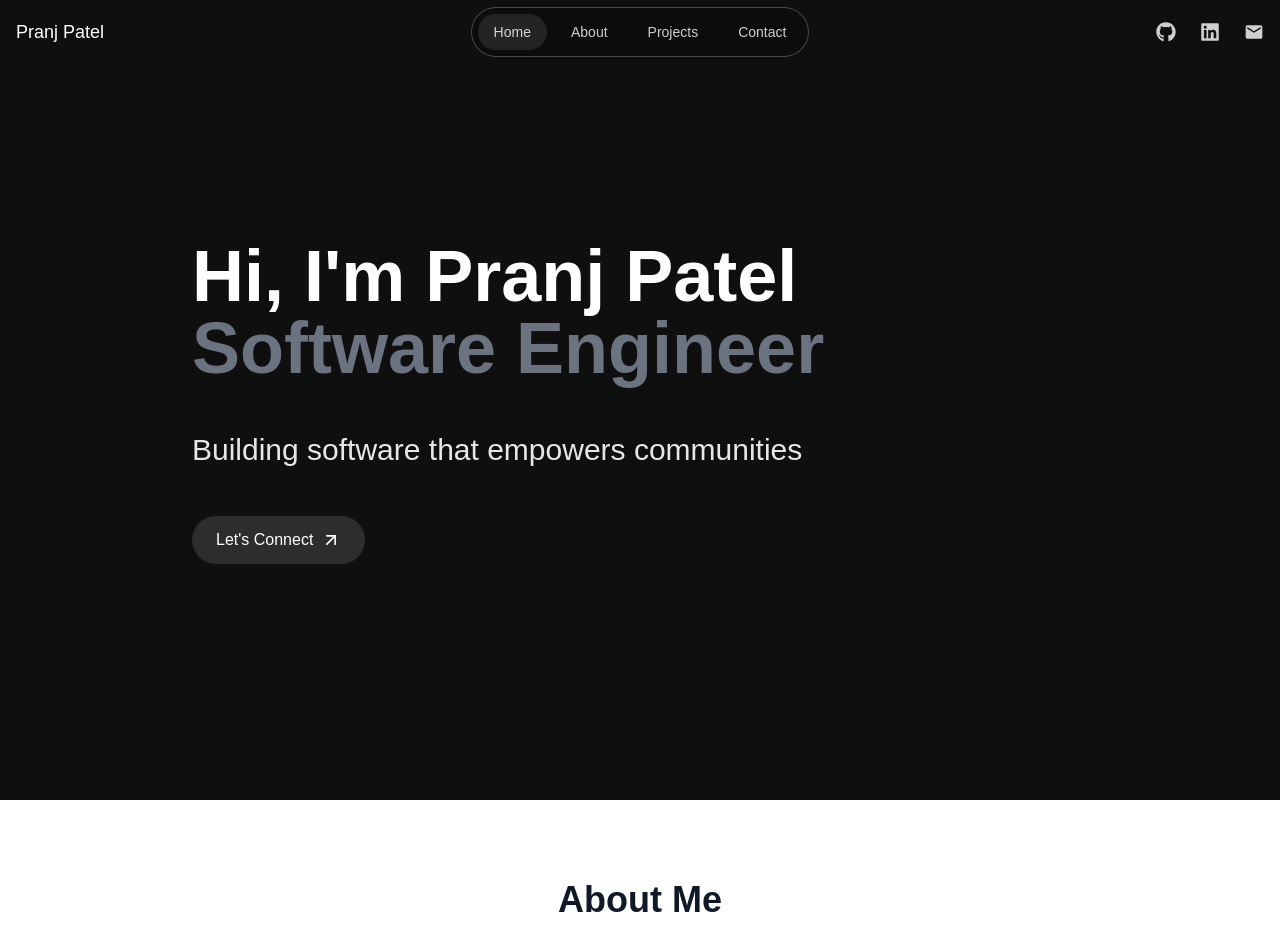
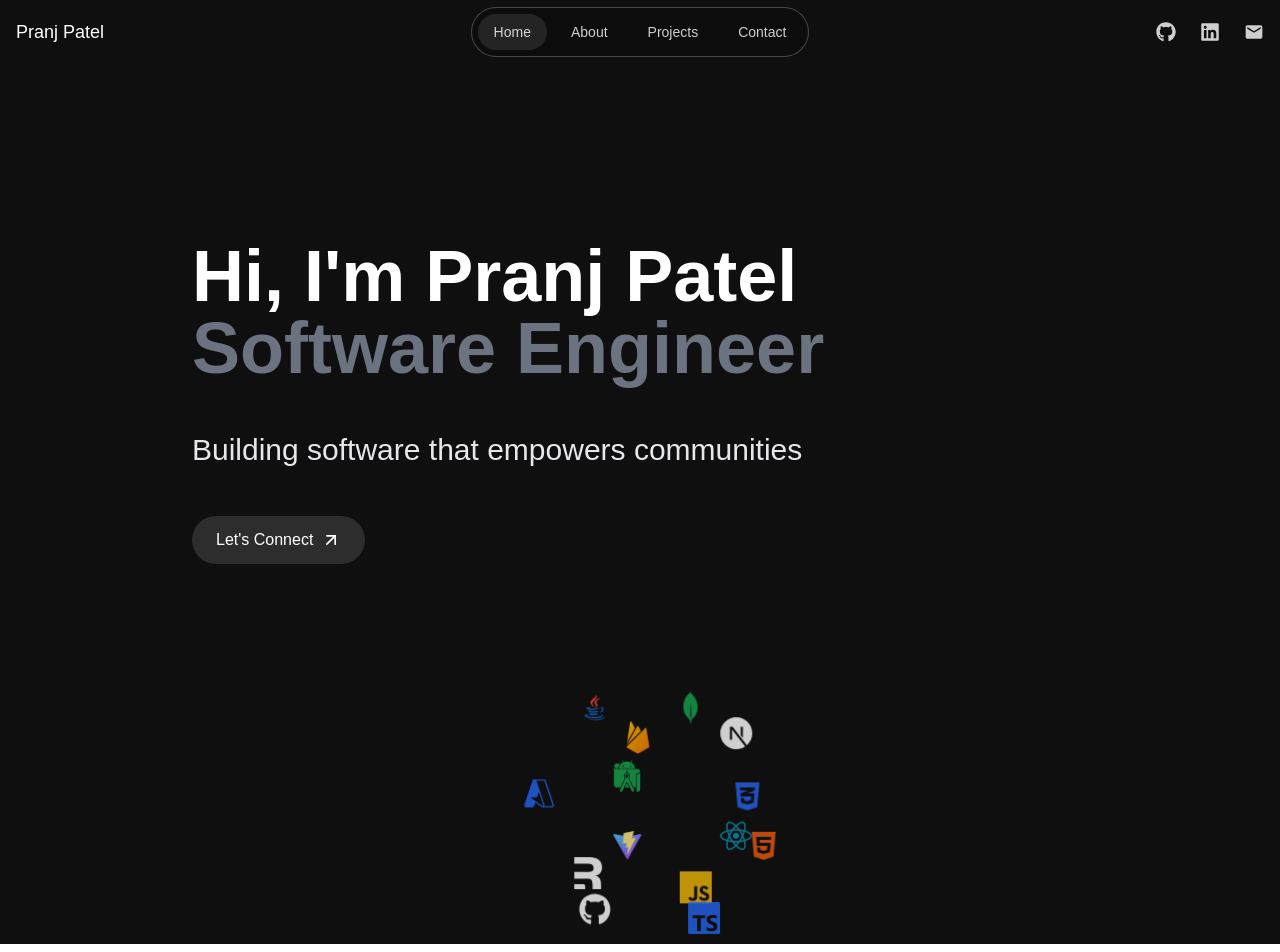
Before and after one commit to Ppatel122/Portfolio, a Next.js app: page / in a window 1280 px wide. Shown: the top 952 px of the page. Built offline with nearby package versions, Linux system fonts and the light colour scheme.

Commit message:
Add CustomIcons and TechSphere components with dynamic icon rendering

```diff
--- /dev/null
+++ b/src/app/components/CustomIcons.jsx
@@ -0,0 +1,71 @@
+import React from "react";
+
+export const ViteIcon = (props) => (
+  <svg viewBox="0 0 32 32" className={props.className || "w-6 h-6"} {...props}>
+    <defs>
+      <linearGradient id="viteGradient" x1="0" y1="0" x2="100%" y2="100%">
+        <stop offset="0%" stopColor="#41D1FF" />
+        <stop offset="100%" stopColor="#BD34FE" />
+      </linearGradient>
+    </defs>
+    <path
+      fill="url(#viteGradient)"
+      d="M29.884 6.146l-13.142 23.5a.714.714 0 0 1-1.244.005L2.096 6.148a.714.714 0 0 1 .746-1.057l13.156 2.352a.714.714 0 0 0 .253 0l12.881-2.348a.714.714 0 0 1 .752 1.05z"
+    />
+    <path
+      fill="#FFEA83"
+      d="M22.264 2.007L12.54 3.912a.357.357 0 0 0-.288.33l-.598 10.104a.357.357 0 0 0 .437.369l2.707-.625a.357.357 0 0 1 .43.42l-.804 3.939a.357.357 0 0 0 .454.413l1.672-.508a.357.357 0 0 1 .454.414l-1.317 6.173c-.08.375.434.548.65.267l.143-.222 7.83-15.8a.357.357 0 0 0-.387-.51l-2.787.537a.357.357 0 0 1-.41-.45l1.818-6.306a.357.357 0 0 0-.412-.45z"
+    />
+  </svg>
+);
+
+export const FirebaseIcon = (props) => (
+  <svg viewBox="0 0 24 24" className={props.className || "w-6 h-6"} {...props}>
+    <defs>
+      <linearGradient id="firebaseGradient" x1="0%" y1="0%" x2="100%" y2="100%">
+        <stop offset="0%" stopColor="#FFCA28" />
+        <stop offset="40%" stopColor="#FFA000" />
+        <stop offset="100%" stopColor="#F57C00" />
+      </linearGradient>
+    </defs>
+    <path
+      fill="url(#firebaseGradient)"
+      d="M3.89 15.672L6.255.461A.542.542 0 0 1 7.27.288l2.543 4.771zm16.794 3.692l-2.25-14a.54.54 0 0 0-.919-.295L3.316 19.365l7.856 4.427a1.621 1.621 0 0 0 1.635 0zM14.3 7.147l-1.82-3.482a.542.542 0 0 0-.96 0L3.53 17.984z"
+    />
+  </svg>
+);
+
+export const JavaIcon = (props) => (
+  <svg viewBox="0 0 48 48" className={props.className || "w-6 h-6"} {...props}>
+    <g transform="scale(1)">
+      <path
+        fill="#F44336"
+        d="M23.65 24.898c-0.998-1.609-1.722-2.943-2.725-5.455C19.229 15.2 31.24 11.366 26.37 3.999c2.111 5.089-7.577 8.235-8.477 12.473C17.07 20.37 23.645 24.898 23.65 24.898z"
+      />
+      <path
+        fill="#F44336"
+        d="M23.878 17.27c-0.192 2.516 2.229 3.857 2.299 5.695 0.056 1.496-1.447 2.743-1.447 2.743s2.728-0.536 3.579-2.818c0.945-2.534-1.834-4.269-1.548-6.298 0.267-1.938 6.031-5.543 6.031-5.543S24.311 11.611 23.878 17.27z"
+      />
+      <path
+        fill="#1565C0"
+        d="M32.084 25.055c1.754-.394 3.233.723 3.233 2.01 0 2.901-4.021 5.643-4.021 5.643s6.225-.742 6.225-5.505C37.521 24.053 34.464 23.266 32.084 25.055zM29.129 27.395c0 0 1.941-1.383 2.458-1.902-4.763 1.011-15.638 1.147-15.638.269 0-.809 3.507-1.638 3.507-1.638s-7.773-.112-7.773 2.181C11.683 28.695 21.858 28.866 29.129 27.395z"
+      />
+      <path
+        fill="#1565C0"
+        d="M27.935 29.571c-4.509 1.499-12.814 1.02-10.354-0.993-1.198 0-2.974 0.963-2.974 1.889 0 1.857 8.982 3.291 15.63 0.572L27.935 29.571z"
+      />
+      <path
+        fill="#1565C0"
+        d="M18.686 32.739c-1.636 0-2.695 1.054-2.695 1.822 0 2.391 9.76 2.632 13.627 0.205l-2.458-1.632C24.271 34.404 17.014 34.579 18.686 32.739z"
+      />
+      <path
+        fill="#1565C0"
+        d="M36.281 36.632c0-0.936-1.055-1.377-1.433-1.588 2.228 5.373-22.317 4.956-22.317 1.784 0-0.721 1.807-1.427 3.477-1.093l-1.42-0.839C11.26 34.374 9 35.837 9 37.017 9 42.52 36.281 42.255 36.281 36.632z"
+      />
+      <path
+        fill="#1565C0"
+        d="M39 38.604c-4.146 4.095-14.659 5.587-25.231 3.057C24.341 46.164 38.95 43.628 39 38.604z"
+      />
+    </g>
+  </svg>
+);
--- a/src/app/components/LandingScreen.jsx
+++ b/src/app/components/LandingScreen.jsx
@@ -2,6 +2,8 @@
 import { motion } from "framer-motion";
 import Link from "next/link";
 import { FiArrowUpRight } from "react-icons/fi";
+import dynamic from "next/dynamic";
+const TechSphere = dynamic(() => import("./TechSphere"), { ssr: false });
 
 export default function LandingScreen() {
   return (
@@ -47,6 +49,11 @@ export default function LandingScreen() {
           </motion.div>
         </motion.div>
       </div>
+
+      <div className="mt-20 flex justify-center">
+        <TechSphere />
+       </div>
+
     </div>
   );
 }
--- /dev/null
+++ b/src/app/components/TechSphere.jsx
@@ -0,0 +1,137 @@
+"use client";
+import { useEffect, useRef } from "react";
+import { ViteIcon, FirebaseIcon, JavaIcon } from "./CustomIcons";
+import {
+  FaGithub,
+  FaHtml5,
+  FaCss3Alt,
+} from "react-icons/fa";
+import {
+  SiReact,
+  SiNextdotjs,
+  SiTypescript,
+  SiMongodb,
+  SiJavascript,
+  SiAndroidstudio,
+  SiRemix,
+} from "react-icons/si";
+import { VscAzure } from "react-icons/vsc";
+
+const icons = [
+    { name: "HTML", icon: FaHtml5 },
+    { name: "CSS", icon: FaCss3Alt },
+    { name: "JavaScript", icon: SiJavascript },
+    { name: "TypeScript", icon: SiTypescript },
+    { name: "React", icon: SiReact },
+    { name: "Next", icon: SiNextdotjs },
+    { name: "MongoDB", icon: SiMongodb },
+    { name: "Android Studio", icon: SiAndroidstudio },
+    { name: "Remix", icon: SiRemix },
+    { name: "GitHub", icon: FaGithub },
+    { name: "Vite", icon: ViteIcon },
+    { name: "Firebase", icon: FirebaseIcon },
+    { name: "Java", icon: JavaIcon },
+    { name: "Azure", icon: VscAzure },
+  ];
+
+
+  const techColors = {
+    Vite: "text-purple-600",
+    React: "text-cyan-600",
+    Next: "text-white",
+    TypeScript: "text-blue-600",
+    MongoDB: "text-green-600",
+    Firebase: "text-orange-600",
+    Azure: "text-blue-600",
+    HTML: "text-orange-600",
+    CSS: "text-blue-600",
+    JavaScript: "text-yellow-500",
+    Java: "text-gray-600",
+    "Android Studio": "text-green-600",
+    Remix: "text-white",
+    GitHub: "text-white",
+  };
+
+export default function TagSphere() {
+  const sphereRef = useRef(null);
+  const iconRefs = useRef([]);
+
+  useEffect(() => {
+    const radius = 120;
+    const total = icons.length;
+    let angleX = 0;
+    let angleY = 0;
+
+    const positions = icons.map((_, i) => {
+      const phi = Math.acos(-1 + (2 * i) / total);
+      const theta = Math.sqrt(total * Math.PI) * phi;
+      return {
+        x: radius * Math.cos(theta) * Math.sin(phi),
+        y: radius * Math.sin(theta) * Math.sin(phi),
+        z: radius * Math.cos(phi),
+      };
+    });
+
+    const animate = () => {
+      angleX += 0.002;
+      angleY += 0.003;
+
+      const sinX = Math.sin(angleX);
+      const cosX = Math.cos(angleX);
+      const sinY = Math.sin(angleY);
+      const cosY = Math.cos(angleY);
+
+      iconRefs.current.forEach((ref, i) => {
+        let { x, y, z } = positions[i];
+
+        // Rotate around Y axis
+        let dx = x * cosY - z * sinY;
+        let dz = x * sinY + z * cosY;
+        x = dx;
+        z = dz;
+
+        // Rotate around X axis
+        let dy = y * cosX - z * sinX;
+        dz = y * sinX + z * cosX;
+        y = dy;
+        z = dz;
+
+        ref.style.transform = `
+          translate3d(${x}px, ${y}px, ${z}px)
+        `;
+      });
+
+      requestAnimationFrame(animate);
+    };
+
+    requestAnimationFrame(animate);
+  }, []);
+
+  return (
+    <div className="w-[300px] h-[300px] mx-auto perspective-[1000px]">
+      <div
+        className="relative w-full h-full transform-style-preserve-3d"
+      >
+        {icons.map(({ name, icon: Icon }, i) => {
+            const isCustomSVG = [ViteIcon, FirebaseIcon, JavaIcon].includes(Icon);
+            const colorClass = techColors[name] || "text-white";
+
+            return (
+                <div
+                key={i}
+                ref={(el) => (iconRefs.current[i] = el)}
+                className="absolute left-1/2 top-1/2 -translate-x-1/2 -translate-y-1/2"
+                >
+                <Icon
+                    className={`w-6 h-6 md:w-8 md:h-8 opacity-80 hover:opacity-100 transition-opacity duration-300 ${
+                    isCustomSVG ? "" : colorClass
+                    }`}
+                />
+                </div>
+            );
+            })}
+
+      </div>
+    </div>
+  );
+}
```
